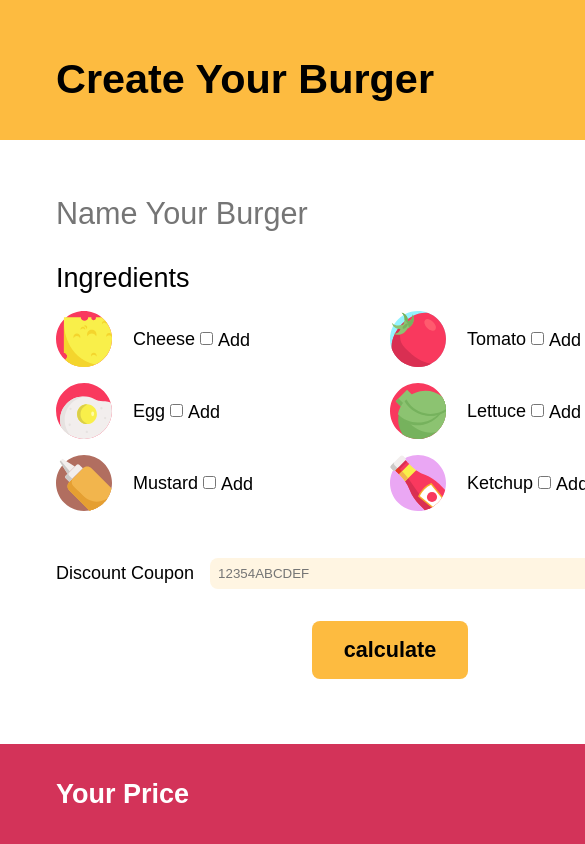
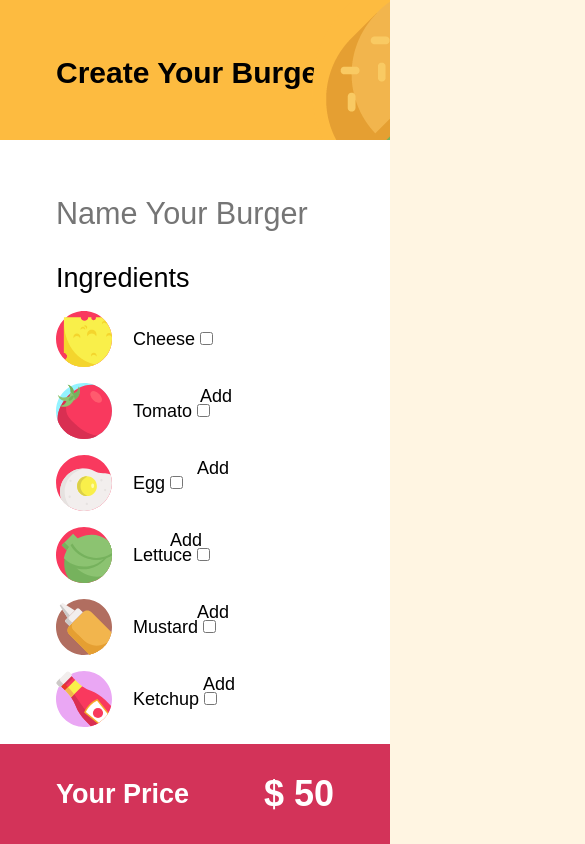
Before and after one commit to anto991nio/js-burger, a plain HTML site: page index.html in a window 390 px wide. Shown: the top 844 px of the page, 585 px wide, since content can reach past the window. Drawn offline with Linux system fonts and the light colour scheme; a web font is replaced by a local one.

Commit message:
Rende la pagina responsive e termina l'esercizio

```diff
--- a/css/style.css
+++ b/css/style.css
@@ -196,3 +196,30 @@
     font-size: 200%;
     font-weight: bold;
   }
+
+
+  @media all and (max-width: 780px){
+    header{
+      overflow: hidden;
+    }
+   .container h1 {
+      font-size: 30px;
+    }
+    .ingredient{
+      width: 100%;
+
+    }
+
+    .container {
+      width: 100%;
+      min-width: 100%;
+      height: 100vh;
+      background-color: white;
+    }
+
+    .container .ingredient .checkbox  {
+      width: 50px;
+    }
+
+
+  }
```
